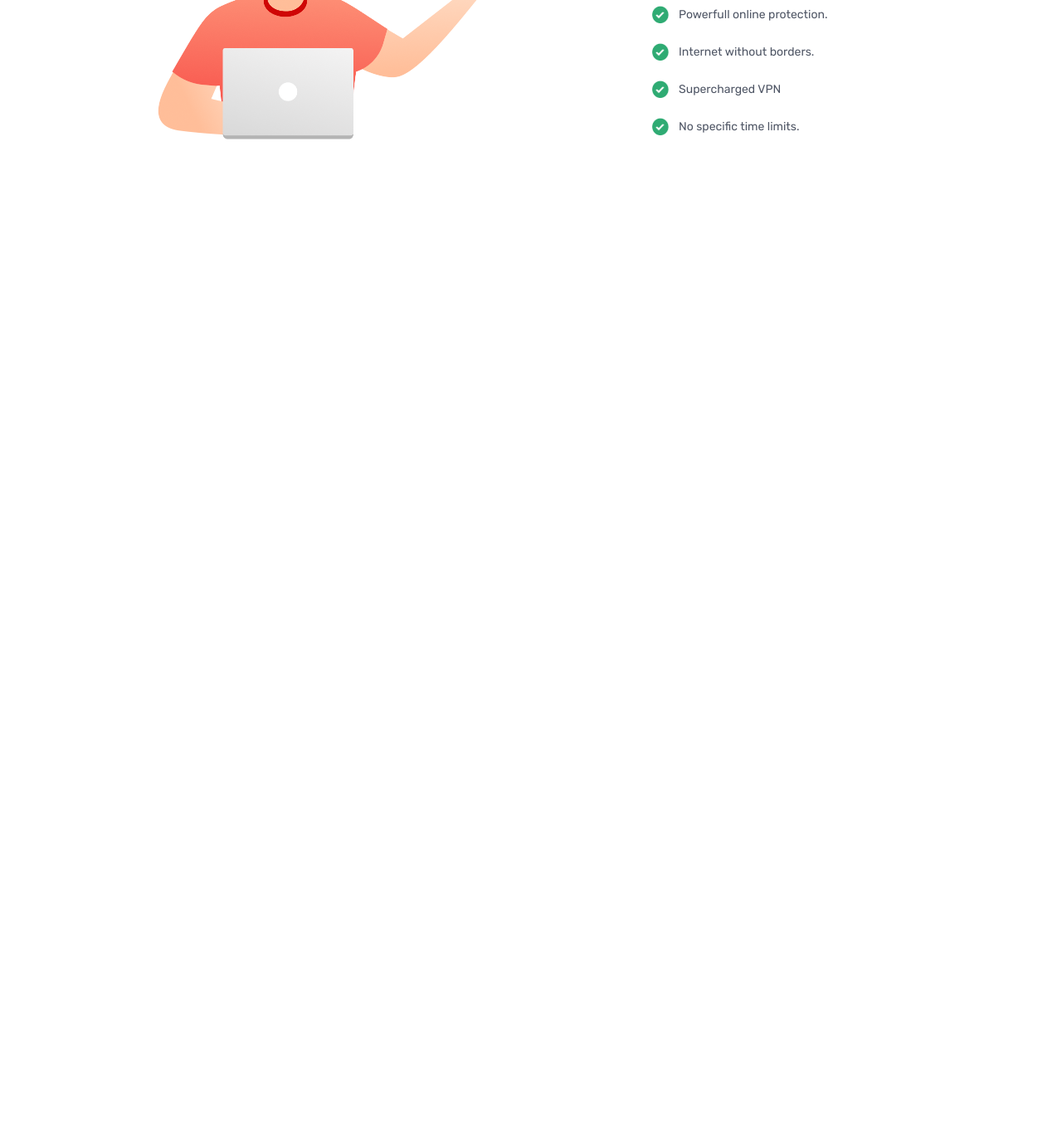
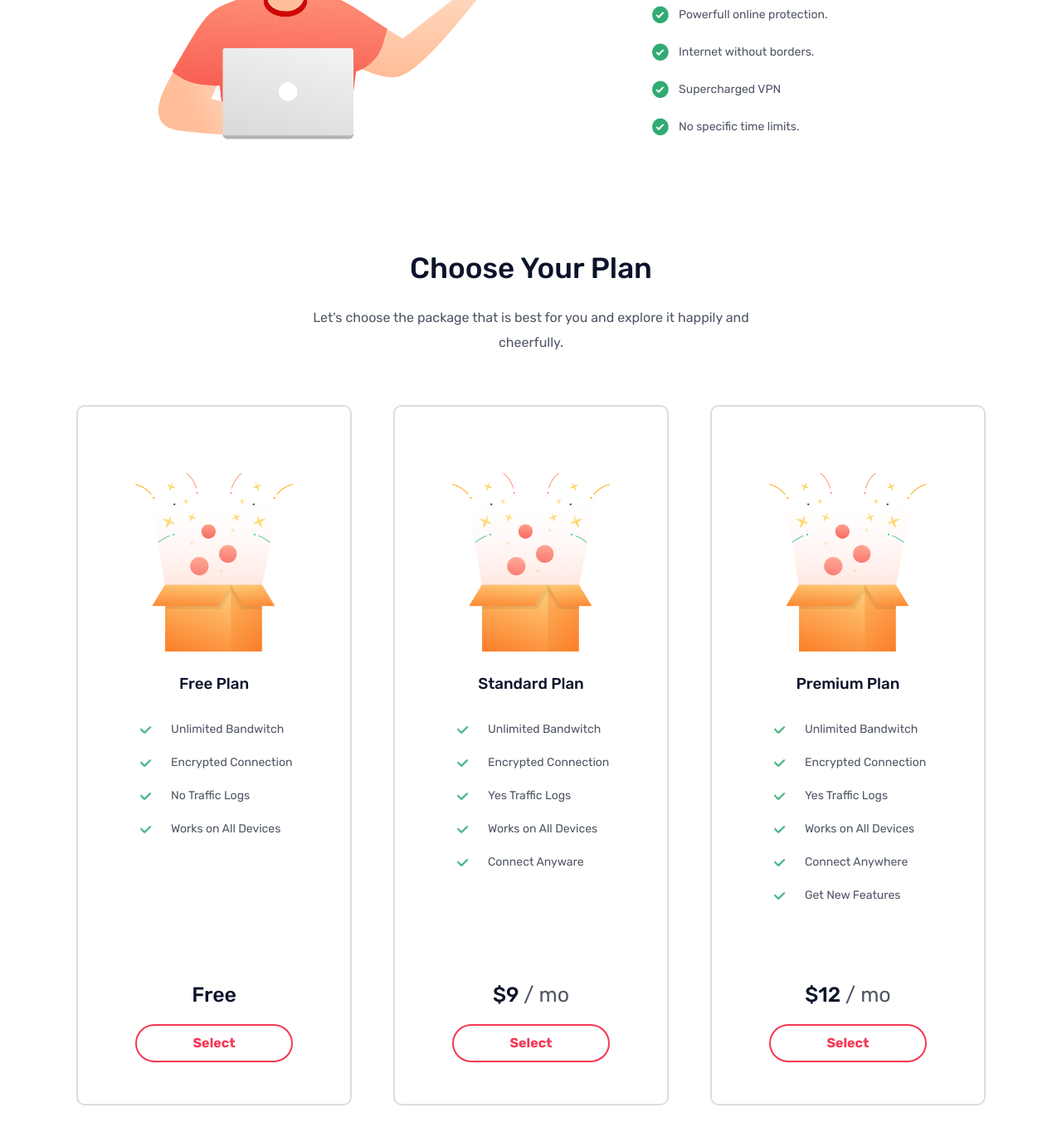
Before and after one commit to loctran04/landing-page-practice-1, a plain HTML site: page index.html in a window 1280 px wide. Shown: the part 1239-2609 px from the top of the page at 83% size. Before the commit the page ends 1407 px from the top, so only its background shows below. Drawn offline with Linux system fonts and the light colour scheme.

Commit message:
feat: add plan section

```diff
--- a/index.html
+++ b/index.html
@@ -1,5 +1,6 @@
 <!DOCTYPE html>
 <html lang="en">
+
 <head>
   <meta charset="UTF-8" />
   <meta http-equiv="X-UA-Compatible" content="IE=edge" />
@@ -7,12 +8,11 @@
   <title>Practice Landing Page 1</title>
   <link rel="preconnect" href="https://fonts.googleapis.com" />
   <link rel="preconnect" href="https://fonts.gstatic.com" crossorigin />
-    <link
-      href="https://fonts.googleapis.com/css2?family=Rubik:ital,wght@0,400;0,500;0,700;1,400;1,500;1,700&display=swap"
-      rel="stylesheet"
-    />
+  <link href="https://fonts.googleapis.com/css2?family=Rubik:ital,wght@0,400;0,500;0,700;1,400;1,500;1,700&display=swap"
+    rel="stylesheet" />
   <link rel="stylesheet" href="./css/app.css" />
 </head>
+
 <body>
   <div class="wrapper">
     <header class="header container">
@@ -92,6 +92,106 @@
         </ul>
       </div>
     </div>
+    <div class="plan-selection container">
+      <h1>Choose Your Plan</h1>
+      <p class="plan-selection__description">Let's choose the package that is best for you and explore it happily and
+        cheerfully.</p>
+      <div class="plan-selection__options">
+        <div class="plan-selection__options__item">
+          <img alt="" srcset="./asset/box.png 2x">
+          <h3>Free Plan</h3>
+          <ul>
+            <li>
+              <img srcset="./asset/check.png 2x" alt="">
+              <span>Unlimited Bandwitch</span>
+            </li>
+            <li>
+              <img srcset="./asset/check.png 2x" alt="">
+              <span>Encrypted Connection</span>
+            </li>
+            <li>
+              <img srcset="./asset/check.png 2x" alt="">
+              <span>No Traffic Logs</span>
+            </li>
+            <li>
+              <img srcset="./asset/check.png 2x" alt="">
+              <span>Works on All Devices</span>
+            </li>
+          </ul>
+          <h2 class="plan-selection__options__item__price">
+            Free
+          </h2>
+          <button class="plan-selection__options__item__btn">Select</button>
+        </div>
+        <div class="plan-selection__options__item">
+          <img alt="" srcset="./asset/box.png 2x">
+          <h3>Standard Plan</h3>
+          <ul>
+            <li>
+              <img srcset="./asset/check.png 2x" alt="">
+              <span>Unlimited Bandwitch</span>
+            </li>
+            <li>
+              <img srcset="./asset/check.png 2x" alt="">
+              <span>Encrypted Connection</span>
+            </li>
+            <li>
+              <img srcset="./asset/check.png 2x" alt="">
+              <span>Yes Traffic Logs</span>
+            </li>
+            <li>
+              <img srcset="./asset/check.png 2x" alt="">
+              <span>Works on All Devices</span>
+            </li>
+            <li>
+              <img srcset="./asset/check.png 2x" alt="">
+              <span>Connect Anyware</span>
+            </li>
+          </ul>
+          <h2 class="plan-selection__options__item__price">
+            $9
+            <span> / mo</span>
+          </h2>
+          <button class="plan-selection__options__item__btn">Select</button>
+        </div>
+        <div class="plan-selection__options__item">
+          <img alt="" srcset="./asset/box.png 2x">
+          <h3>Premium Plan</h3>
+          <ul>
+            <li>
+              <img srcset="./asset/check.png 2x" alt="">
+              <span>Unlimited Bandwitch</span>
+            </li>
+            <li>
+              <img srcset="./asset/check.png 2x" alt="">
+              <span>Encrypted Connection</span>
+            </li>
+            <li>
+              <img srcset="./asset/check.png 2x" alt="">
+              <span>Yes Traffic Logs</span>
+            </li>
+            <li>
+              <img srcset="./asset/check.png 2x" alt="">
+              <span>Works on All Devices</span>
+            </li>
+            <li>
+              <img srcset="./asset/check.png 2x" alt="">
+              <span>Connect Anywhere</span>
+            </li>
+            <li>
+              <img srcset="./asset/check.png 2x" alt="">
+              <span>Get New Features</span>
+            </li>
+          </ul>
+          <h2 class="plan-selection__options__item__price">
+            $12
+            <span> / mo</span>
+          </h2>
+          <button class="plan-selection__options__item__btn">Select</button>
+        </div>
+      </div>
+    </div>
   </div>
 </body>
+
 </html>
--- a/sass/_feature.scss
+++ b/sass/_feature.scss
@@ -3,6 +3,7 @@
   justify-content: space-between;
   align-items: flex-end;
   gap: 0 170px;
+  margin-bottom: 130px;
   &-image {
     margin-left: 34px;
     flex: 1 0 auto;
--- /dev/null
+++ b/sass/_plan.scss
@@ -0,0 +1,114 @@
+.plan-selection {
+    margin: 80px auto 150px auto;
+
+    >h1 {
+        font-size: 35px;
+        line-height: 50px;
+        text-align: center;
+    }
+
+    &__description {
+        max-width: 550px;
+        text-align: center;
+        margin: 20px auto 60px auto;
+        line-height: 30px;
+        color: $text-color;
+    }
+
+    &__options {
+        max-width: 1090px;
+        margin: auto;
+        display: flex;
+        justify-content: center;
+        gap: 4.58%;
+
+        &__item {
+            flex-basis: 30.5%;
+            padding: 79px 69px 50px 69px;
+            display: flex;
+            flex-flow: column nowrap;
+            border: 2px solid $gray-lighter-color;
+            border-radius: 10px;
+            transition: ease 0.5s all;
+            &:hover {
+                transform: scale(1.1);
+                border: 2px solid #f53855;
+            }
+
+            >h3 {
+                margin: 30px 0;
+                text-align: center;
+            }
+
+            >ul {
+                width: 190px;
+                margin-bottom: 90px;
+                flex-grow: 1;
+
+                li {
+                    display: flex;
+                    flex-flow: row nowrap;
+                    gap: 10px 19px;
+                    align-items: center;
+
+                    img {
+                        width: 24px;
+                        height: 24px;
+                    }
+
+                    >span {
+                        font-size: 14px;
+                        line-height: 30px;
+                        flex-grow: 1;
+                    }
+
+                    &:not(:last-child) {
+                        margin-bottom: 10px;
+                    }
+                }
+            }
+
+            &__price {
+                font-size: 25px;
+                line-height: 30px;
+                text-align: center;
+                margin-bottom: 20px;
+
+                >span {
+                    font-weight: 400;
+                    color: $text-color;
+                }
+            }
+
+            &__btn {
+                padding: 13px 63px;
+                color: #f53855;
+                border: 2px solid #f53855;
+                border-radius: 50px;
+                font-weight: 700;
+                line-height: 1rem;
+
+                &:hover {
+                    background-color: #F53855;
+                    color: white;
+                    position: relative;
+                    z-index: 10;
+
+                    &::after {
+                        z-index: -1;
+                        border-radius: inherit;
+                        position: absolute;
+                        content: '';
+                        top: 0;
+                        left: 50%;
+                        width: 90%;
+                        height: 100%;
+                        transform: translate(-50%, 50%);
+                        background-color: rgba(245, 56, 56, 0.35);
+                        filter: blur(27px);
+                    }
+                }
+            }
+        }
+    }
+}
--- a/sass/app.scss
+++ b/sass/app.scss
@@ -5,3 +5,4 @@
 @import 'hero';
 @import 'statistic';
 @import 'feature';
+@import 'plan';
```
Also changed, not shown: asset/box.png (added), asset/check.png (added), css/app.css, 1 other file. Lines whose indentation alone changed are shown as unchanged.
